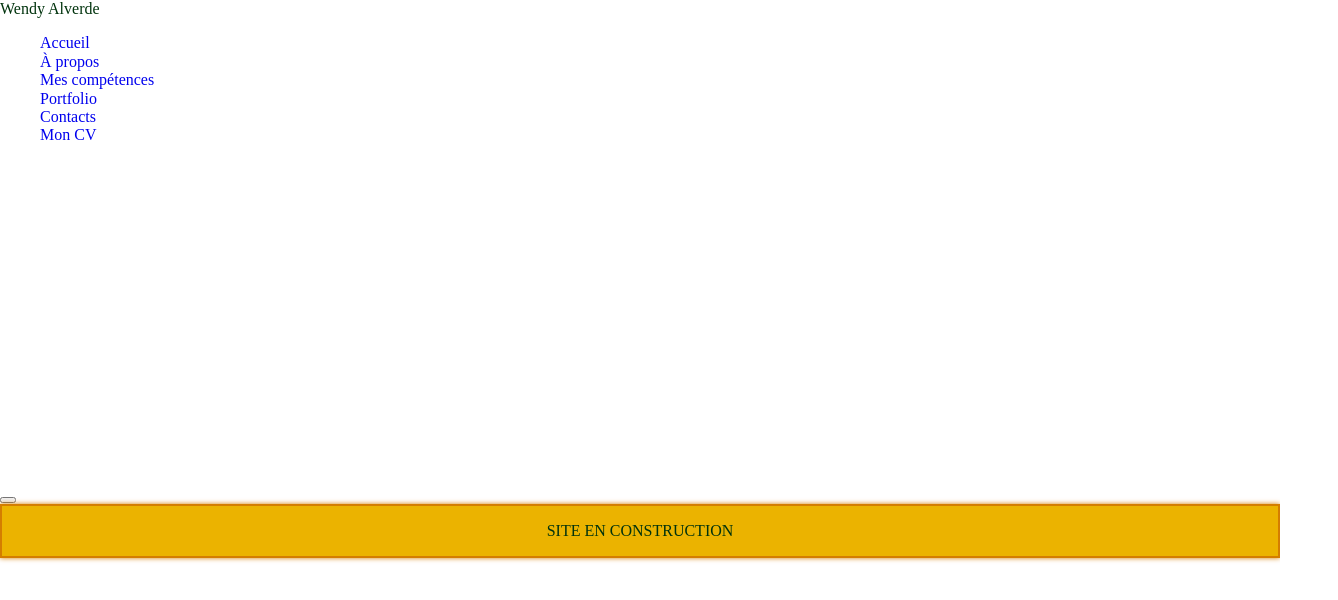
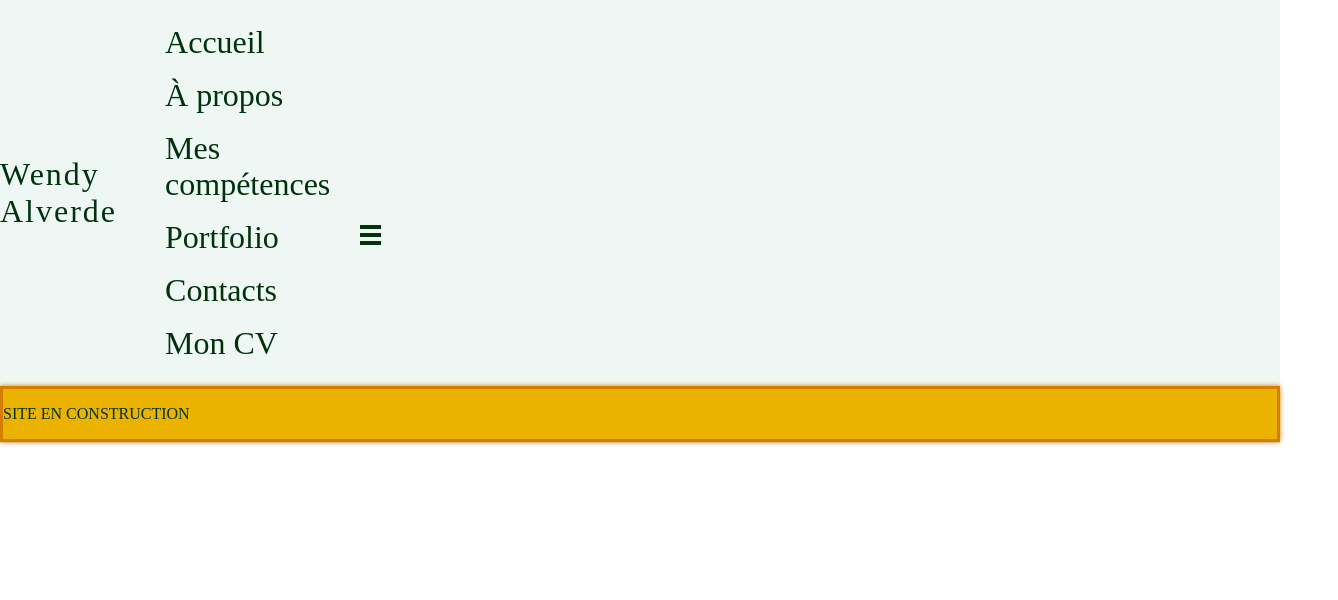
Before and after one commit to WendyAlverde/svelte-portfolio, a Svelte app: page / in a window 1280 px wide. Shown: the top 600 px of the page, 1338 px wide, since content can reach past the window. Built offline with nearby package versions, Linux system fonts and the light colour scheme.

Commit message:
Header css commencé

```diff
--- a/src/css/app.css
+++ b/src/css/app.css
@@ -34,14 +34,111 @@ a {
     text-decoration: none;
 }
 
+.d-flex {
+    display: flex;
+    align-items: center;
+    justify-content: space-between;
+}
+
+/* Header */
+header {
+    background: var(--background-entete);
+    border-bottom: 1px solid #eee;
+    /*box-shadow: 0 0 5px #548072; /*Ombre à remettre lorsque bannière enlevé*/
+    position: sticky;
+    top: 0;
+    z-index: 1;
+}
+
+header .logo {
+    font-family: 'Playfair Display', serif;
+    font-size: 1rem;
+    letter-spacing: 1px;
+}
+
+header a {
+    color: var(--color-body);
+}
+
+header a:hover {
+    color: var(--color-passagesouris);
+}
+
+.socials {
+    display: flex;
+}
+.socials li {
+    margin-bottom: 0;
+}
+.socials a {
+    padding: 0 2px;
+}
+.socials .icon {
+    height: 1.1rem;
+}
+/* Burger */
+.burger {
+    background: none;
+    border: none;
+    width: 2.1rem;
+    height: 2.1rem;
+    cursor: pointer;
+    position: relative;
+    margin-left: 1rem;
+}
+
+.burger .bar, .burger .bar::before, .burger .bar::after {
+    display: block;
+    content: "";
+    width: 1.3rem;
+    height: 0.2rem;
+    background-color: var(--color-body);
+    position: absolute;
+}
+
+.burger .bar::before {
+    transform: translateY(-0.5rem);
+}
+
+.burger .bar::after {
+    transform: translateY(0.5rem);
+}
+
 /* Ne restera pas à la fin */
 .banniere {
     background: #EBB300;
-    border: 2px solid #D47E00;
-    box-shadow: 0 0 5px #D47E00; /*Ombre*/
+    border: 0.2rem solid #D47E00;
+    box-shadow: 0 0 0.3rem #D47E00; /*Ombre*/
     position: sticky;
     top: 0;
     z-index: 1;
-    text-align: center;
 }
 /* Ne restera pas à la fin */
+
+@media screen and (max-width: 425px) { /*Mobile*/
+
+}
+
+@media screen and (min-width: 426px) and (max-width: 768px) { /*Tablette*/
+    header .logo {
+        font-size: 1.5rem;
+        letter-spacing: 1px;
+    }
+
+    header li {
+        font-size: 1.5rem;
+        padding: 0 .5rem;
+    }
+}
+
+@media screen and (min-width: 769px) { /*PC*/
+    header .logo {
+        font-size: 2rem;
+        letter-spacing: 2px;
+    }
+    header li {
+        font-size: 2rem;
+        padding: 0.5rem;
+    }
+
+}
--- a/src/lib/components/Footer.svelte
+++ b/src/lib/components/Footer.svelte
@@ -4,7 +4,30 @@
 
 
 <footer>
-    <a href="/legal-notices" use:link>Mentions légales</a>
-    <p>Infos complémentaire</p>
-    <nav>Navigation....</nav>
+    <div class="container">
+        <div class="grid__item">
+            <p>Wendy Alverde</p>
+        </div>
+        <div class="grid__item">
+            <ul class="socials list-unstyled">
+                <li>
+                    <a href="https://www.linkedin.com/in/wendy-alverde-850761237/" target="_blank">
+                        <svg></svg></a>
+                </li>
+                <li>
+                    <a href="https://github.com/WendyAlverde" alt="Lien vers mon profil GitHub">WendyAlverde</a>
+                    <svg class="icon" src="" ></svg>
+                </li>
+                <li>
+                    <a href="https://www.instagram.com/chat_push/" target="_blank">
+                        <svg></svg>
+                    </a>
+                </li>
+            </ul>
+        </div>
+        <a href="/legal-notices" use:link>Mentions légales</a>
+        <div class="grid__item">
+            <p>Copyright 2024 Wendy Alverde - Tous droits réservés.</p>
+        </div>
+    </div>
 </footer>
--- a/src/lib/components/Header.svelte
+++ b/src/lib/components/Header.svelte
@@ -19,12 +19,16 @@
             <ul class="socials list-unstyled">
                 <li>
                     <a href="https://www.linkedin.com/in/wendy-alverde-850761237/" target="_blank">
-                        <svg></svg>
+                        <svg class="icon" src="" ></svg>
                     </a>
                 </li>
                 <li>
+                    <a href="https://github.com/WendyAlverde" alt="Lien vers mon profil GitHub"></a>
+                    <svg class="icon" src="" ></svg>
+                </li>
+                <li>
                     <a href="https://www.instagram.com/chat_push/" target="_blank">
-                        <svg></svg>
+                        <svg class="icon" src="" ></svg>
                     </a>
                 </li>
             </ul>
```
Also changed, not shown: 2 other files (tests, documents, lock files or other folders).
